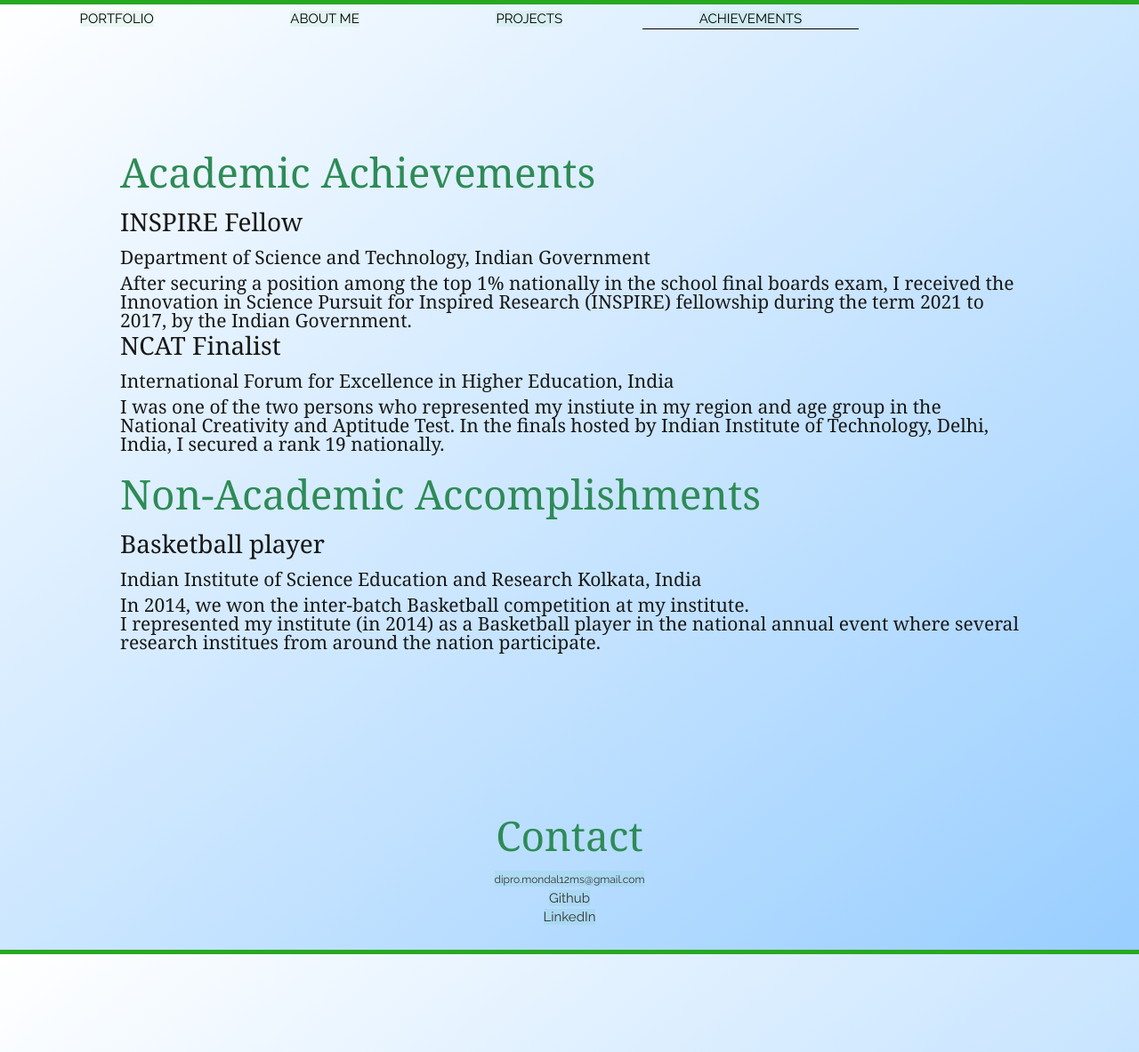
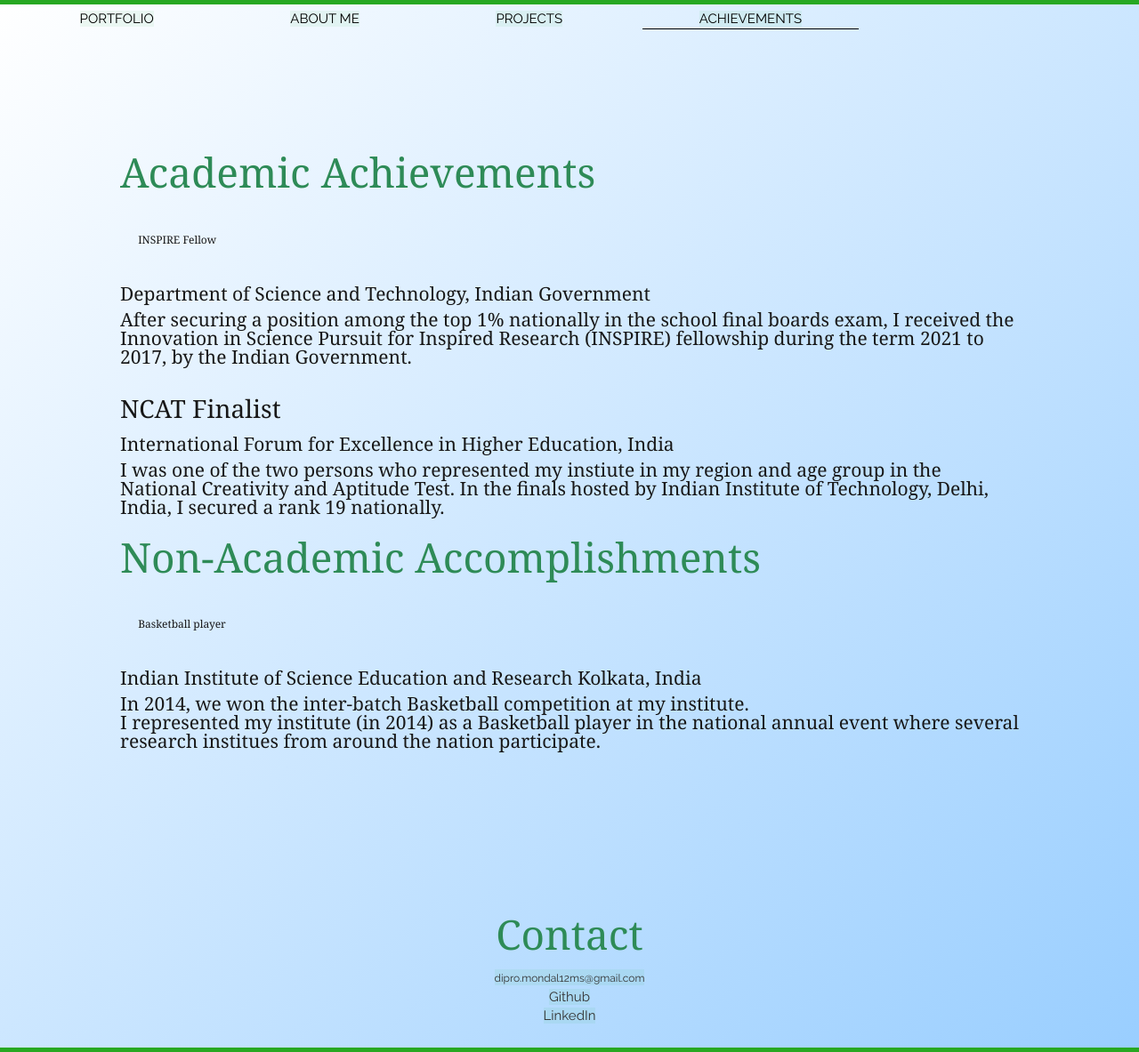
Before and after one commit to kuntala-c/kuntala-c.github.io, a Jekyll site: the page achievements.html, which Jekyll copies as it is, in a window 1280 px wide. Shown: the whole page at 89% size. Built offline with Jekyll 4.4.1, drawn with Linux system fonts in a browser that asks for light colours.

```diff
--- a/achievements.html
+++ b/achievements.html
@@ -34,13 +34,13 @@
                         <div class="projects-content-wrapper">
                             <ul>
 								<h1>Academic Achievements</h1>
-								<li><h3 class ="Achive">INSPIRE Fellow</h3>
+								<li><h3 class ="Achieve">INSPIRE Fellow</h3>
 									<h4>Department of Science and Technology, Indian Government<h4>
 									<p> After securing a position among the top 1% nationally in the school final boards exam, I received
 										the Innovation in Science Pursuit for Inspired Research (INSPIRE) fellowship during the term 2021 to
 										2017, by the Indian Government.
 									</p>
-
+									<br/>
 
 								<li><h3 class ="Achive">NCAT Finalist</h3>
 									<h4>International Forum for Excellence in Higher Education, India<h4>
@@ -53,7 +53,7 @@
 
 							<ul>
 								<h1>Non-Academic Accomplishments</h1>
-								<li><h3 class ="Achive">Basketball player</h3>
+								<li><h3 class ="Achieve">Basketball player</h3>
 									<h4>Indian Institute of Science Education and Research Kolkata, India<h4>
 									<p> In 2014, we won the inter-batch Basketball competition at my institute.
 									</p>
```
